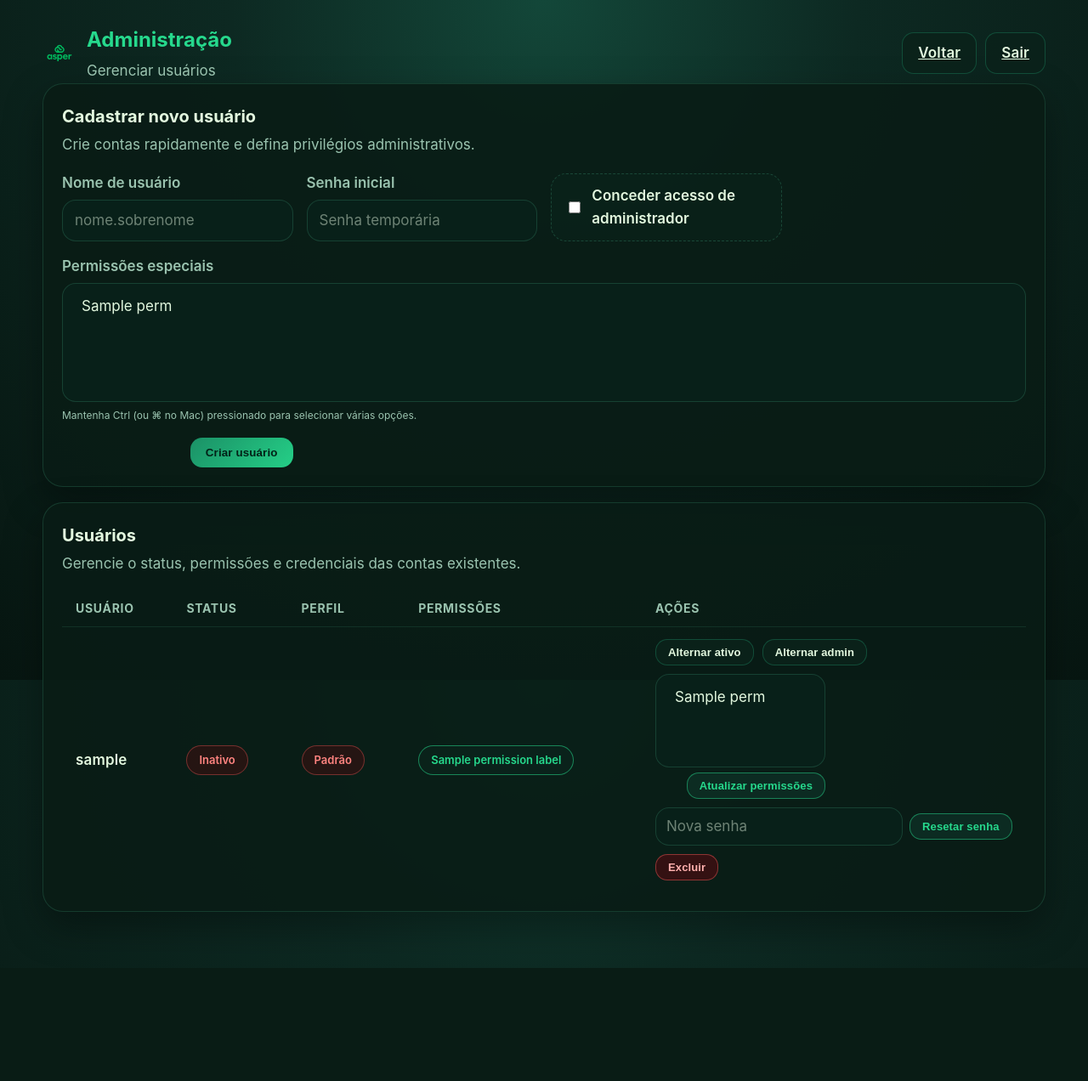
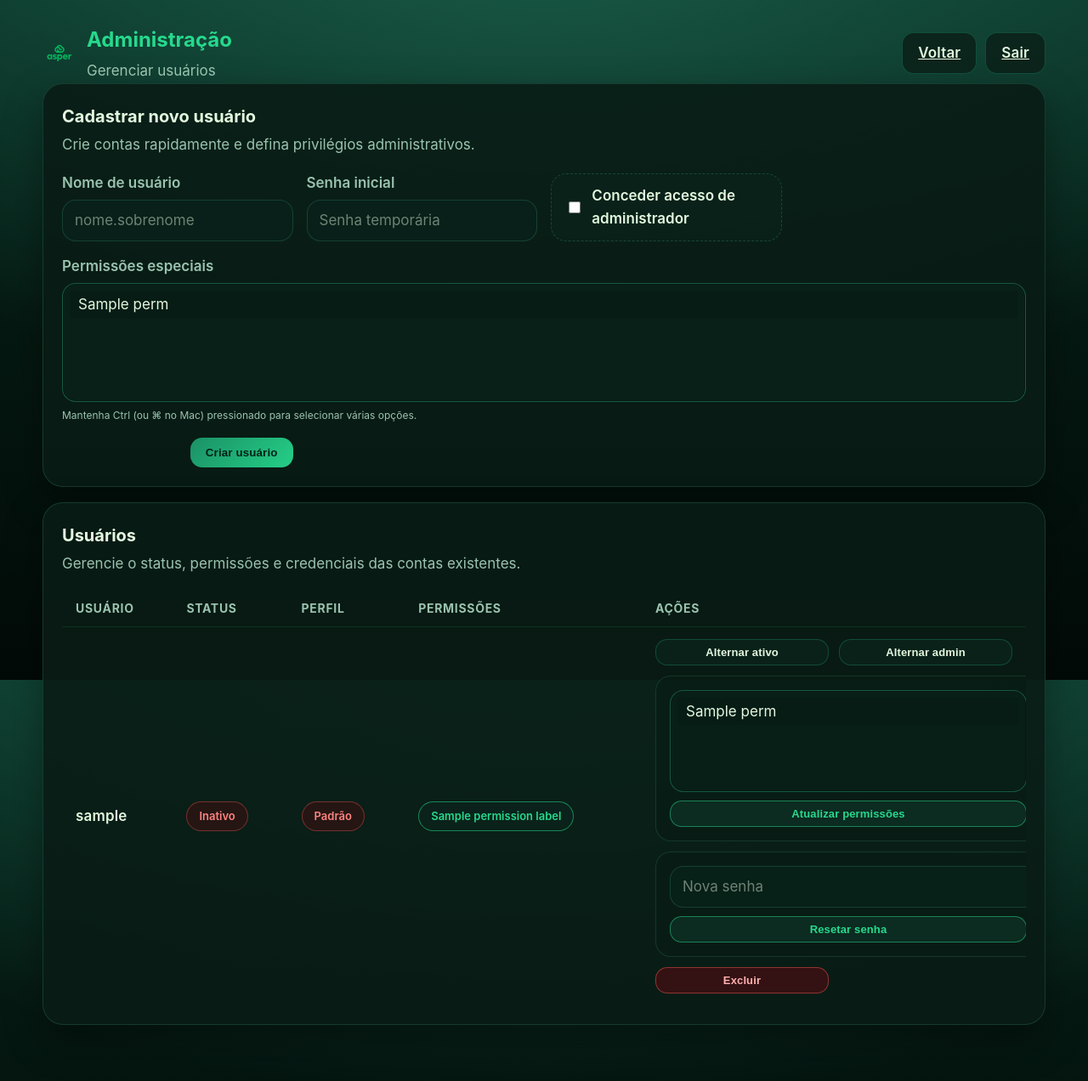
Before and after one commit to felipe-prates18/qradar-dashboard, a FastAPI app: template app/templates/admin_users.html in a window 1280 px wide. Shown: the whole page at 85% size. Before the commit the page ends 1139 px from the top, so only its background shows below. Run offline with FastAPI, Linux system fonts and the light colour scheme; the template is opened without the code that fills it: most values are stand-ins (such as "Sample title", 1, 10 or a date in 2020).

Commit message:
Improve admin select contrast and login styling

```diff
--- a/app/static/style.css
+++ b/app/static/style.css
@@ -16,14 +16,19 @@
   --shadow: 0 18px 45px rgba(0, 0, 0, 0.35);
 }
 
-html,
-body {
-  height: 100%;
+html {
+  min-height: 100%;
+  background: #020a07;
 }
 
 body {
   margin: 0;
-  background: radial-gradient(circle at top, #134739 0%, var(--bg-primary) 36%, #071611 100%);
+  min-height: 100vh;
+  background:
+    radial-gradient(140% 120% at 50% -10%, rgba(32, 108, 84, 0.65) 0%, rgba(6, 24, 19, 0) 60%),
+    linear-gradient(180deg, #0a3227 0%, #051912 45%, #020a07 100%);
+  background-repeat: no-repeat, no-repeat;
+  background-attachment: fixed, fixed;
   color: var(--text-primary);
   font: 17px/1.6 "Inter", "Segoe UI", Roboto, Arial, sans-serif;
   position: relative;
@@ -226,13 +231,34 @@ textarea:focus {
   justify-content: flex-end;
 }
 
+
 .select-multiple {
   min-height: 140px;
   width: 100%;
+  background: rgba(9, 33, 26, 0.92);
+  border: 1px solid rgba(44, 159, 119, 0.45);
+  color: var(--text-primary);
+  border-radius: 16px;
+  padding: 8px;
+  box-shadow: inset 0 0 0 1px rgba(5, 22, 17, 0.6);
+}
+
+.select-multiple:focus {
+  outline: none;
+  border-color: rgba(38, 217, 141, 0.6);
+  box-shadow: 0 0 0 3px rgba(38, 217, 141, 0.18);
 }
 
 .select-multiple option {
-  padding: 6px 8px;
+  padding: 6px 10px;
+  background: rgba(7, 28, 21, 0.85);
+  color: var(--text-primary);
+}
+
+.select-multiple option:checked {
+  background: linear-gradient(135deg, rgba(29, 157, 111, 0.85), rgba(38, 217, 141, 0.75));
+  color: #021a13;
+  font-weight: 600;
 }
 
 .select-multiple--compact {
@@ -332,31 +358,48 @@ textarea:focus {
   background: rgba(61, 16, 18, 0.55);
 }
 
+
 .user-actions {
-  display: flex;
-  flex-wrap: wrap;
+  display: grid;
+  grid-template-columns: repeat(auto-fit, minmax(180px, 1fr));
+  gap: 12px;
+  align-items: stretch;
+}
+
+.inline-form {
+  display: flex;
   gap: 10px;
-}
-
-.inline-form {
-  display: flex;
-  gap: 8px;
-  align-items: center;
-}
-
-.inline-form--permissions {
+  align-items: center;
+  justify-content: center;
+}
+
+.user-actions .inline-form {
+  width: 100%;
+}
+
+.user-actions .inline-form .btn {
+  width: 100%;
+}
+
+.inline-form--permissions,
+.inline-form--password {
   flex-direction: column;
   align-items: stretch;
-  gap: 6px;
-  min-width: 200px;
+  gap: 10px;
+  padding: 16px;
+  background: rgba(8, 28, 22, 0.75);
+  border: 1px solid rgba(38, 99, 77, 0.4);
+  border-radius: 18px;
 }
 
 .inline-form--permissions .select-multiple {
-  max-width: 240px;
+  width: 100%;
+  max-width: none;
+  min-height: 120px;
 }
 
 .inline-form--permissions .btn {
-  align-self: flex-end;
+  align-self: stretch;
 }
 
 .chip-row {
@@ -366,11 +409,16 @@ textarea:focus {
 }
 
 .inline-form--password input[type="password"] {
-  min-width: 160px;
+  width: 100%;
+  min-width: 0;
 }
 
 .inline-form input[type="password"] {
-  padding: 8px 12px;
+  padding: 10px 14px;
+}
+
+.user-action-wide {
+  grid-column: span 2;
 }
 
 .alert {
--- a/app/templates/admin_users.html
+++ b/app/templates/admin_users.html
@@ -122,7 +122,7 @@
                   <input type="hidden" name="field" value="is_admin">
                   <button class="btn small secondary" type="submit">Alternar admin</button>
                 </form>
-                <form method="post" action="/admin/users/permissions" class="inline-form inline-form--permissions">
+                <form method="post" action="/admin/users/permissions" class="inline-form inline-form--permissions user-action-wide">
                   <input type="hidden" name="user_id" value="{{u.id}}">
                   <select name="permissions" multiple class="select-multiple select-multiple--compact" size="{{permission_select_size}}" {% if not available_permissions %}disabled{% endif %}>
                     {% for perm in available_permissions %}
@@ -131,7 +131,7 @@
                   </select>
                   <button class="btn small tertiary" type="submit" {% if not available_permissions %}disabled{% endif %}>Atualizar permissões</button>
                 </form>
-                <form method="post" action="/admin/users/reset-password" class="inline-form inline-form--password">
+                <form method="post" action="/admin/users/reset-password" class="inline-form inline-form--password user-action-wide">
                   <input type="hidden" name="user_id" value="{{u.id}}">
                   <input type="password" name="new_password" placeholder="Nova senha" minlength="6" required>
                   <button class="btn small tertiary" type="submit">Resetar senha</button>
```
Also changed, not shown: other parts of app/static/style.css (+55 -18 lines), app/templates/index.html (+74 -3 lines).
